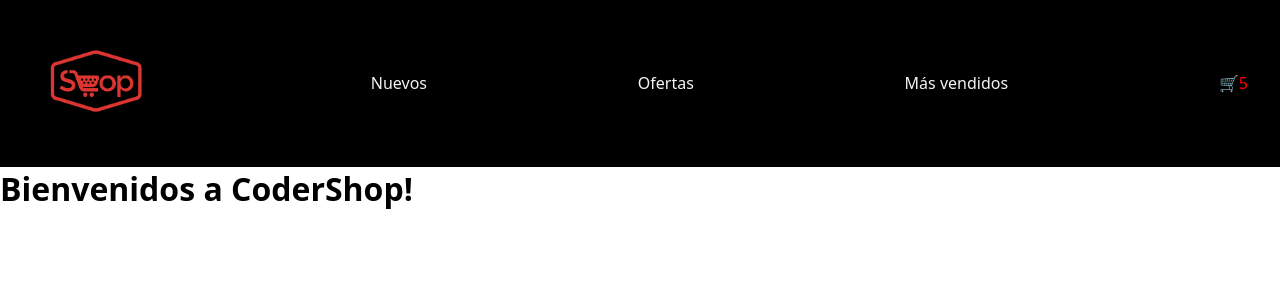
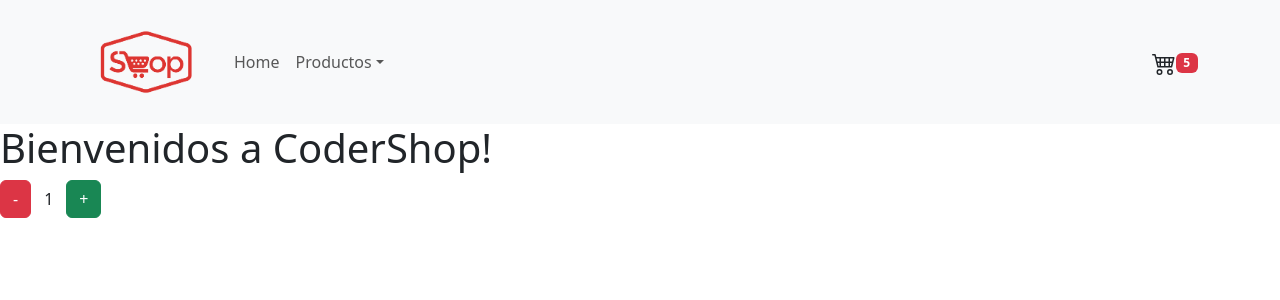
Before and after one commit to ltherisod/react-flex-81735, a React (Vite) app: page / in a window 1280 px wide. Shown: the top 300 px of the page. Built offline with nearby package versions, Linux system fonts and the light colour scheme.

Commit message:
primer pre entrega con librerias

```diff
--- a/package.json
+++ b/package.json
@@ -10,8 +10,11 @@
     "preview": "vite preview"
   },
   "dependencies": {
+    "bootstrap": "^5.3.8",
     "react": "^19.1.1",
-    "react-dom": "^19.1.1"
+    "react-bootstrap": "^2.10.10",
+    "react-dom": "^19.1.1",
+    "react-icons": "^5.5.0"
   },
   "devDependencies": {
     "@eslint/js": "^9.33.0",
--- a/src/App.jsx
+++ b/src/App.jsx
@@ -1,8 +1,10 @@
 import './App.css'
+import 'bootstrap/dist/css/bootstrap.min.css';
 import ItemCount from './components/ItemCount'
 import ItemListContainer from './components/ItemListContainer'
 import NavBar from './components/NavBar'
 import Button from "./examples/Button"
+import NavBarRB from './components/NavBarRB';
 function App() {
   const saludar = ()=>{
     alert('Hola')
@@ -15,13 +17,14 @@
 
   return (
     <>
-    <NavBar/>
+    {/* <NavBar/> */}
+    <NavBarRB/>
     <ItemListContainer mensaje="Bienvenidos a CoderShop!"/>
     {/* <p>Holis!</p>
     <p>Holis!</p>
     <Button text='Hola' clickHandler={saludar} color="yellow"/>
-    <Button text='Chau' clickHandler={despedir} color="green"/>
-    <ItemCount/> */}
+    <Button text='Chau' clickHandler={despedir} color="green"/> */}
+    <ItemCount/>
     {/* <Button  clickHandler={saludar} color="yellow">Hola!</Button>
     <Button  clickHandler={despedir} color="green">Chau!</Button>
     <Button  clickHandler={despedir} color="green"><div><p>🤭</p></div><div><span>lala@lala.ccom</span></div></Button> */}
--- /dev/null
+++ b/src/components/CartWidgetIcons.jsx
@@ -0,0 +1,13 @@
+import { Badge } from "react-bootstrap";
+import { BsCart4 } from "react-icons/bs";
+
+const CartWidgetIcons = ()=>{
+    return(
+        <div>
+            <BsCart4  fontSize={'1.5rem'}/>
+             <Badge bg="danger">5</Badge>
+        </div>
+    )
+}
+
+export default CartWidgetIcons
--- a/src/components/ItemCount.jsx
+++ b/src/components/ItemCount.jsx
@@ -11,9 +11,9 @@
     console.log('ItemCount')
     return(
         <div>
-            <button onClick={restar}>-</button>
-            <span>{count}</span>
-             <button onClick={sumar}>+</button>
+            <button className='btn btn-danger' onClick={restar}>-</button>
+            <span className='btn'>{count}</span>
+             <button className='btn btn-success' onClick={sumar}>+</button>
         </div>
     )
 }
--- a/src/components/NavBar.jsx
+++ b/src/components/NavBar.jsx
@@ -1,5 +1,6 @@
 import "../css/NavBar.css"
 import CartWidget from "./CartWidget"
+import CartWidgetIcons from "./CartWidgetIcons"
 //si tengo la imagen dentro de src la tengo que importar
 //import logoAssets from "../assets/react.svg"
 
@@ -14,7 +15,8 @@
             <a className='anchor-nav' href="">Nuevos</a>
             <a className='anchor-nav' href="">Ofertas</a>
             <a className='anchor-nav' href="">Más vendidos</a>
-            <CartWidget/>
+            {/* <CartWidget/> */}
+            <CartWidgetIcons/>
         </nav>
     )
 }
--- /dev/null
+++ b/src/components/NavBarRB.jsx
@@ -0,0 +1,38 @@
+import '../css/NavBar.css'
+import Container from 'react-bootstrap/Container';
+import Nav from 'react-bootstrap/Nav';
+import Navbar from 'react-bootstrap/Navbar';
+import NavDropdown from 'react-bootstrap/NavDropdown';
+import CartWidgetIcons from './CartWidgetIcons';
+
+function NavBarRB() {
+  return (
+    <Navbar expand="lg" className="bg-body-tertiary">
+      <Container>
+        <Navbar.Brand href="#home">
+            <img src='../logo-shop.png' alt='logo' className='logo'/>
+        </Navbar.Brand>
+        <Navbar.Toggle aria-controls="basic-navbar-nav" />
+        <Navbar.Collapse id="basic-navbar-nav">
+          <Nav className="me-auto">
+            <Nav.Link href="#home">Home</Nav.Link>
+            <NavDropdown title="Productos" id="basic-nav-dropdown">
+              <NavDropdown.Item href="#action/3.1">Nuevos</NavDropdown.Item>
+              <NavDropdown.Divider />
+
+              <NavDropdown.Item href="#action/3.2">
+                Ofertas
+              </NavDropdown.Item>
+                <NavDropdown.Divider />
+              <NavDropdown.Item href="#action/3.3">Más Vendido</NavDropdown.Item>
+
+            </NavDropdown>
+          </Nav>
+          <CartWidgetIcons/>
+        </Navbar.Collapse>
+      </Container>
+    </Navbar>
+  );
+}
+
+export default NavBarRB;
```
Also changed, not shown: 1 other file (tests, documents, lock files or other folders).
